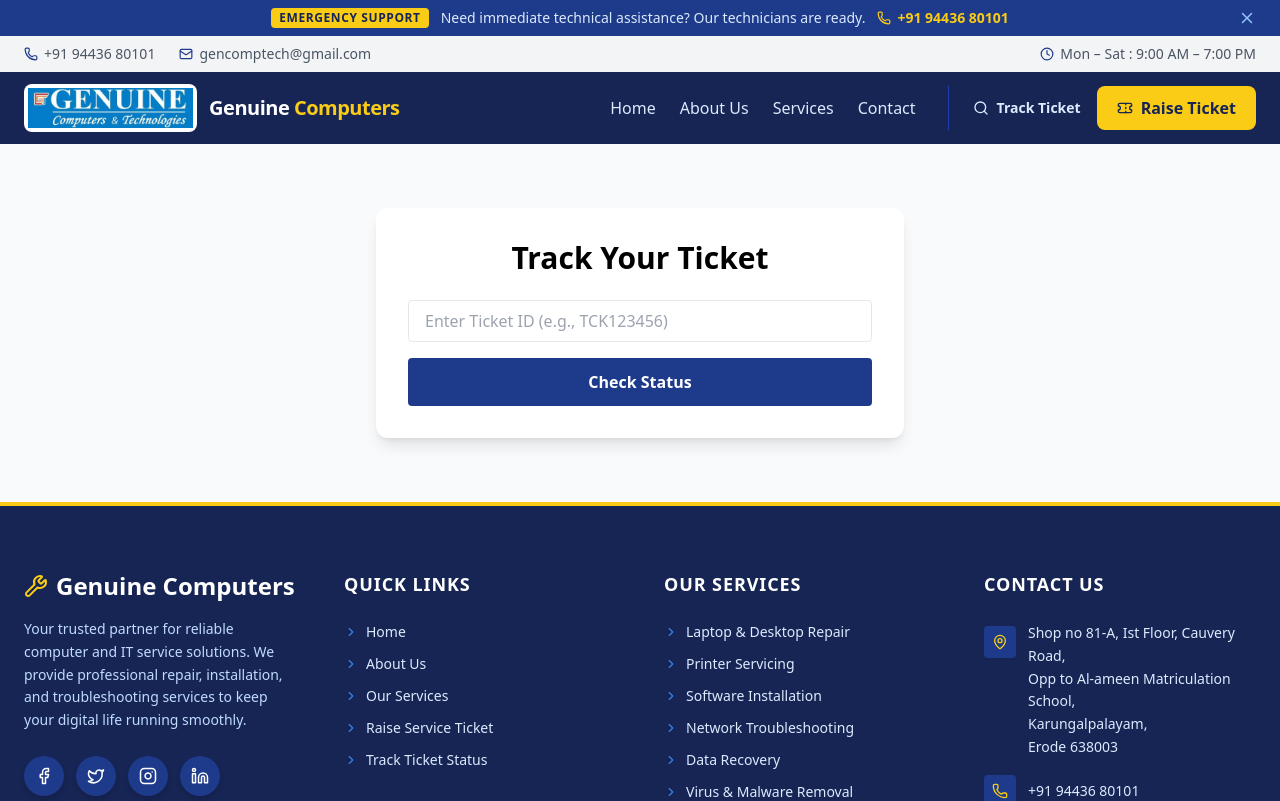
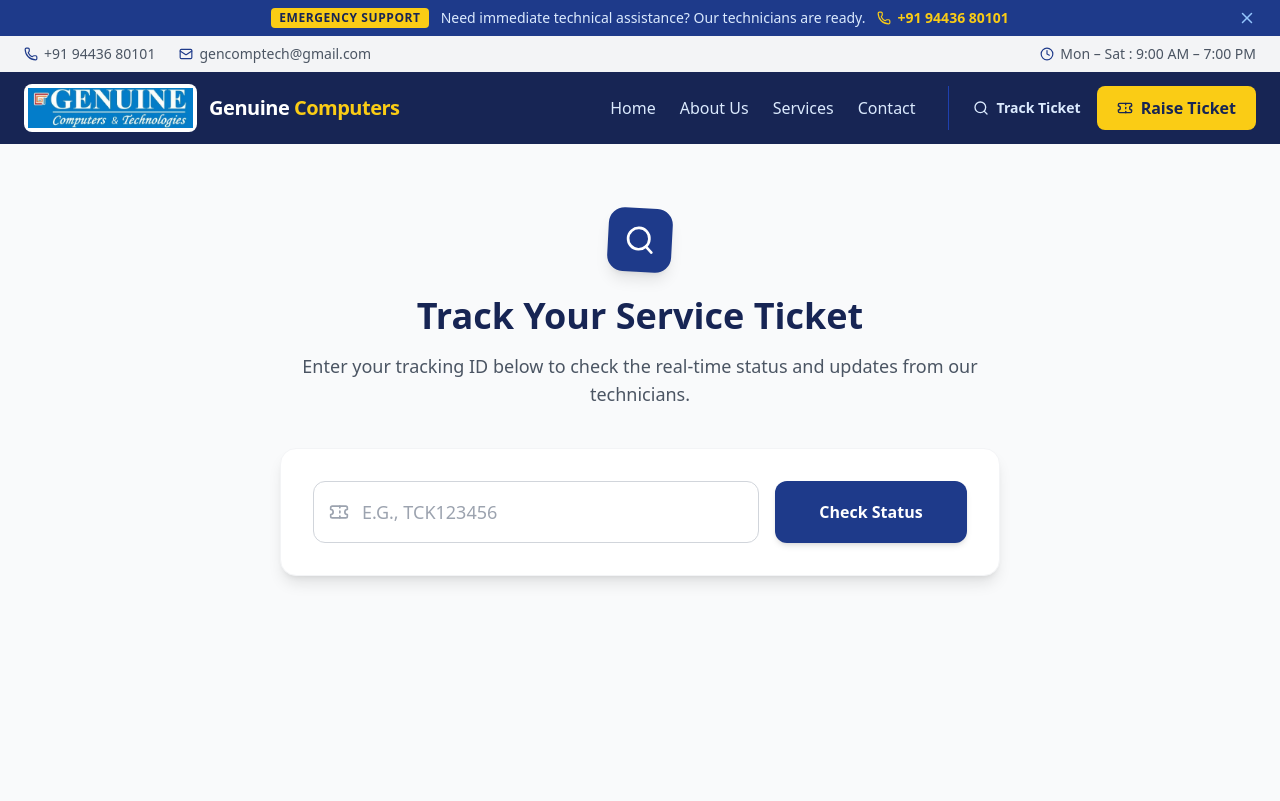
Before and after one commit to MohamedFadhilAneeq/it-service-ticket-raising-platform, a React (Vite) app in the folder it-service-frontend/: page /track-ticket in a window 1280 px wide. Shown: the top 801 px of the page. Built offline with nearby package versions, Linux system fonts and the light colour scheme.

Commit message:
Update TrackTicket.jsx

```diff
--- a/it-service-frontend/src/pages/TrackTicket.jsx
+++ b/it-service-frontend/src/pages/TrackTicket.jsx
@@ -1,4 +1,9 @@
 import { useState } from "react";
+import {
+  Search, Ticket as TicketIcon, Monitor,
+  AlertCircle, MessageSquare, Loader2,
+  CheckCircle2, Clock, Info
+} from "lucide-react";
 
 function TrackTicket() {
   const [ticketId, setTicketId] = useState("");
@@ -10,8 +15,8 @@
     setError("");
     setTicket(null);
 
-    if (!ticketId) {
-      setError("Please enter a Ticket ID");
+    if (!ticketId.trim()) {
+      setError("Please enter a valid Ticket ID.");
       return;
     }
 
@@ -19,14 +24,11 @@
 
     try {
       const apiUrl = import.meta.env.VITE_API_URL || "http://localhost:5000";
-      const response = await fetch(
-        `${apiUrl}/api/track-ticket/${ticketId}`
-      );
-
+      const response = await fetch(`${apiUrl}/api/track-ticket/${ticketId}`);
       const data = await response.json();
 
       if (!response.ok) {
-        throw new Error(data.error || "Ticket not found");
+        throw new Error(data.error || "Ticket not found. Please check the ID and try again.");
       }
 
       setTicket(data);
@@ -37,91 +39,177 @@
     }
   }
 
+  // Helper function to style the status badge
+  const getStatusStyle = (status) => {
+    const s = (status || "").toLowerCase();
+    if (s.includes("resolved") || s.includes("closed") || s.includes("completed")) {
+      return "bg-green-100 text-green-800 border-green-200";
+    }
+    if (s.includes("progress") || s.includes("working") || s.includes("diagnosing")) {
+      return "bg-yellow-100 text-yellow-800 border-yellow-200";
+    }
+    // Default / Open / Pending
+    return "bg-blue-100 text-blue-800 border-blue-200";
+  };
+
   return (
-    <section className="py-16 bg-gray-50">
-      <div className="max-w-xl mx-auto px-6">
-        <div className="bg-white shadow-lg rounded-xl p-8">
-          <h1 className="text-3xl font-bold text-center mb-6">
-            Track Your Ticket
+    <div className="min-h-screen bg-gray-50 py-16">
+      <div className="max-w-3xl mx-auto px-6">
+
+        {/* Search Header */}
+        <div className="text-center mb-10">
+          <div className="w-16 h-16 bg-blue-900 text-white rounded-2xl flex items-center justify-center mx-auto mb-6 shadow-lg transform rotate-3">
+            <Search size={32} />
+          </div>
+          <h1 className="text-3xl md:text-4xl font-extrabold text-blue-950 mb-4">
+            Track Your Service Ticket
           </h1>
+          <p className="text-gray-600 text-lg">
+            Enter your tracking ID below to check the real-time status and updates from our technicians.
+          </p>
+        </div>
 
-          <form onSubmit={(e) => { e.preventDefault(); handleTrack(); }}>
-            <input
-              type="text"
-              placeholder="Enter Ticket ID (e.g., TCK123456)"
-              value={ticketId}
-              onChange={(e) => setTicketId(e.target.value)}
-              disabled={isLoading}
-              className="w-full border rounded px-4 py-2 mb-4 focus:outline-none focus:ring-2 focus:ring-blue-900"
-            />
+        {/* Search Box */}
+        <div className="bg-white shadow-lg rounded-2xl p-6 md:p-8 mb-8 border border-gray-100">
+          <form
+            onSubmit={(e) => { e.preventDefault(); handleTrack(); }}
+            className="flex flex-col md:flex-row gap-4"
+          >
+            <div className="relative flex-grow">
+              <div className="absolute inset-y-0 left-0 pl-4 flex items-center pointer-events-none text-gray-400">
+                <TicketIcon size={20} />
+              </div>
+              <input
+                type="text"
+                placeholder="e.g., TCK123456"
+                value={ticketId}
+                onChange={(e) => setTicketId(e.target.value)}
+                disabled={isLoading}
+                className="w-full border border-gray-300 rounded-xl pl-12 pr-4 py-4 text-lg focus:outline-none focus:ring-2 focus:ring-blue-600 focus:border-blue-600 transition uppercase"
+              />
+            </div>
 
             <button
               type="submit"
               disabled={isLoading}
-              className={`w-full py-3 rounded font-semibold text-white transition ${
-                isLoading ? "bg-blue-400 cursor-not-allowed" : "bg-blue-900 hover:bg-blue-800"
+              className={`md:w-48 py-4 rounded-xl font-bold text-white transition flex items-center justify-center gap-2 shadow-md ${
+                isLoading ? "bg-blue-400 cursor-not-allowed" : "bg-blue-900 hover:bg-blue-800 hover:-translate-y-0.5"
               }`}
             >
-              {isLoading ? "Checking Status..." : "Check Status"}
+              {isLoading ? (
+                <>
+                  <Loader2 size={20} className="animate-spin" />
+                  Checking...
+                </>
+              ) : (
+                "Check Status"
+              )}
             </button>
           </form>
 
+          {/* Error Message */}
           {error && (
-            <p className="text-red-500 text-center mt-4">{error}</p>
+            <div className="mt-6 bg-red-50 text-red-800 p-4 rounded-lg flex items-start gap-3 border border-red-200 animation-fade-in">
+              <AlertCircle size={20} className="flex-shrink-0 mt-0.5 text-red-500" />
+              <p className="font-medium">{error}</p>
+            </div>
           )}
+        </div>
 
-          {ticket && (
-  <div className="mt-6 bg-gray-100 p-4 rounded space-y-3">
-    <p>
-      <strong>Ticket ID:</strong> {ticket.ticket_id}
-    </p>
+        {/* Ticket Results Dashboard */}
+        {ticket && (
+          <div className="bg-white shadow-xl rounded-2xl overflow-hidden border border-gray-100 animation-fade-in">
 
-    <p>
-      <strong>Brand:</strong> {ticket.brand}
-    </p>
+            {/* Dashboard Header */}
+            <div className="bg-blue-950 px-6 py-6 md:px-8 md:py-8 text-white flex flex-col md:flex-row md:items-center justify-between gap-4">
+              <div>
+                <p className="text-blue-200 text-sm font-medium uppercase tracking-wider mb-1">Ticket ID</p>
+                <h2 className="text-2xl font-bold font-mono tracking-widest">{ticket.ticket_id}</h2>
+              </div>
+              <div className={`px-4 py-2 rounded-full border font-bold text-sm uppercase tracking-wide inline-flex items-center gap-2 self-start md:self-auto ${getStatusStyle(ticket.status)}`}>
+                {ticket.status?.toLowerCase().includes('resolved') ? <CheckCircle2 size={16} /> : <Clock size={16} />}
+                {ticket.status || "Pending"}
+              </div>
+            </div>
 
-    <p>
-      <strong>Issue:</strong> {ticket.issue}
-    </p>
+            <div className="p-6 md:p-8 space-y-8">
 
-    <p>
-      <strong>Status:</strong>{" "}
-      <span className="font-semibold text-blue-900">
-        {ticket.status}
-      </span>
-    </p>
+              {/* Device Details Grid */}
+              <div className="grid md:grid-cols-2 gap-6 bg-gray-50 p-6 rounded-xl border border-gray-100">
+                <div>
+                  <div className="flex items-center gap-2 text-gray-500 mb-1">
+                    <Monitor size={16} />
+                    <span className="text-sm font-semibold uppercase tracking-wider">Device Brand</span>
+                  </div>
+                  <p className="text-lg font-medium text-gray-900">{ticket.brand}</p>
+                </div>
+                <div>
+                  <div className="flex items-center gap-2 text-gray-500 mb-1">
+                    <Info size={16} />
+                    <span className="text-sm font-semibold uppercase tracking-wider">Reported Issue</span>
+                  </div>
+                  <p className="text-gray-900">{ticket.issue}</p>
+                </div>
+              </div>
 
-    {/* MESSAGE HISTORY */}
-    {ticket.messages && ticket.messages.length > 0 && (
-      <div className="mt-4">
-        <h3 className="font-semibold text-blue-900 mb-2">
-          Updates from Service Center
-        </h3>
+              {/* Service Center Updates (Timeline) */}
+              <div>
+                <h3 className="text-xl font-bold text-gray-900 mb-6 flex items-center gap-2 border-b pb-4">
+                  <MessageSquare className="text-blue-600" size={24} />
+                  Service Center Updates
+                </h3>
 
-        <ul className="space-y-3">
-          {ticket.messages.map((m, index) => (
-            <li
-              key={index}
-              className="bg-white p-3 rounded border-l-4 border-blue-900"
-            >
-              <p className="text-sm text-gray-700">
-                {m.message}
-              </p>
-              <p className="text-xs text-gray-500 mt-1">
-                {new Date(m.timestamp).toLocaleString()}
-              </p>
-            </li>
-          ))}
-        </ul>
+                {ticket.messages && ticket.messages.length > 0 ? (
+                  <div className="relative pl-4 md:pl-0">
+                    {/* Vertical Timeline Line */}
+                    <div className="absolute left-4 md:left-[39px] top-4 bottom-0 w-0.5 bg-gray-200"></div>
+
+                    <div className="space-y-8">
+                      {ticket.messages.map((m, index) => (
+                        <div key={index} className="relative flex flex-col md:flex-row md:items-start gap-4 md:gap-6">
+
+                          {/* Timeline Dot & Date (Desktop) */}
+                          <div className="hidden md:flex flex-col items-end w-24 pt-1 flex-shrink-0 relative z-10">
+                            <span className="text-xs font-bold text-gray-400 uppercase tracking-wider">
+                              {new Date(m.timestamp).toLocaleDateString(undefined, { month: 'short', day: 'numeric' })}
+                            </span>
+                            <span className="text-xs text-gray-400">
+                              {new Date(m.timestamp).toLocaleTimeString(undefined, { hour: '2-digit', minute: '2-digit' })}
+                            </span>
+                          </div>
+
+                          {/* Timeline Dot (Mobile) */}
+                          <div className="absolute -left-6 top-1.5 md:relative md:left-0 md:top-2 w-3 h-3 bg-blue-600 rounded-full ring-4 ring-white z-10 flex-shrink-0"></div>
+
+                          {/* Message Bubble */}
+                          <div className="bg-white border border-gray-100 shadow-sm p-4 md:p-5 rounded-2xl rounded-tl-none flex-grow relative z-10 hover:shadow-md transition-shadow">
+
+                            {/* Date (Mobile only) */}
+                            <p className="md:hidden text-xs font-semibold text-gray-400 mb-2">
+                              {new Date(m.timestamp).toLocaleString()}
+                            </p>
+
+                            <p className="text-gray-700 leading-relaxed">
+                              {m.message}
+                            </p>
+                          </div>
+                        </div>
+                      ))}
+                    </div>
+                  </div>
+                ) : (
+                  <div className="text-center py-8 bg-gray-50 rounded-xl border border-dashed border-gray-300">
+                    <Clock className="mx-auto text-gray-400 mb-3" size={32} />
+                    <p className="text-gray-600 font-medium">Your ticket is in the queue.</p>
+                    <p className="text-sm text-gray-500 mt-1">Updates from the technician will appear here.</p>
+                  </div>
+                )}
+              </div>
+            </div>
+          </div>
+        )}
       </div>
-    )}
-  </div>
-)}
-
-
-        </div>
-      </div>
-    </section>
+    </div>
   );
 }
 
```
